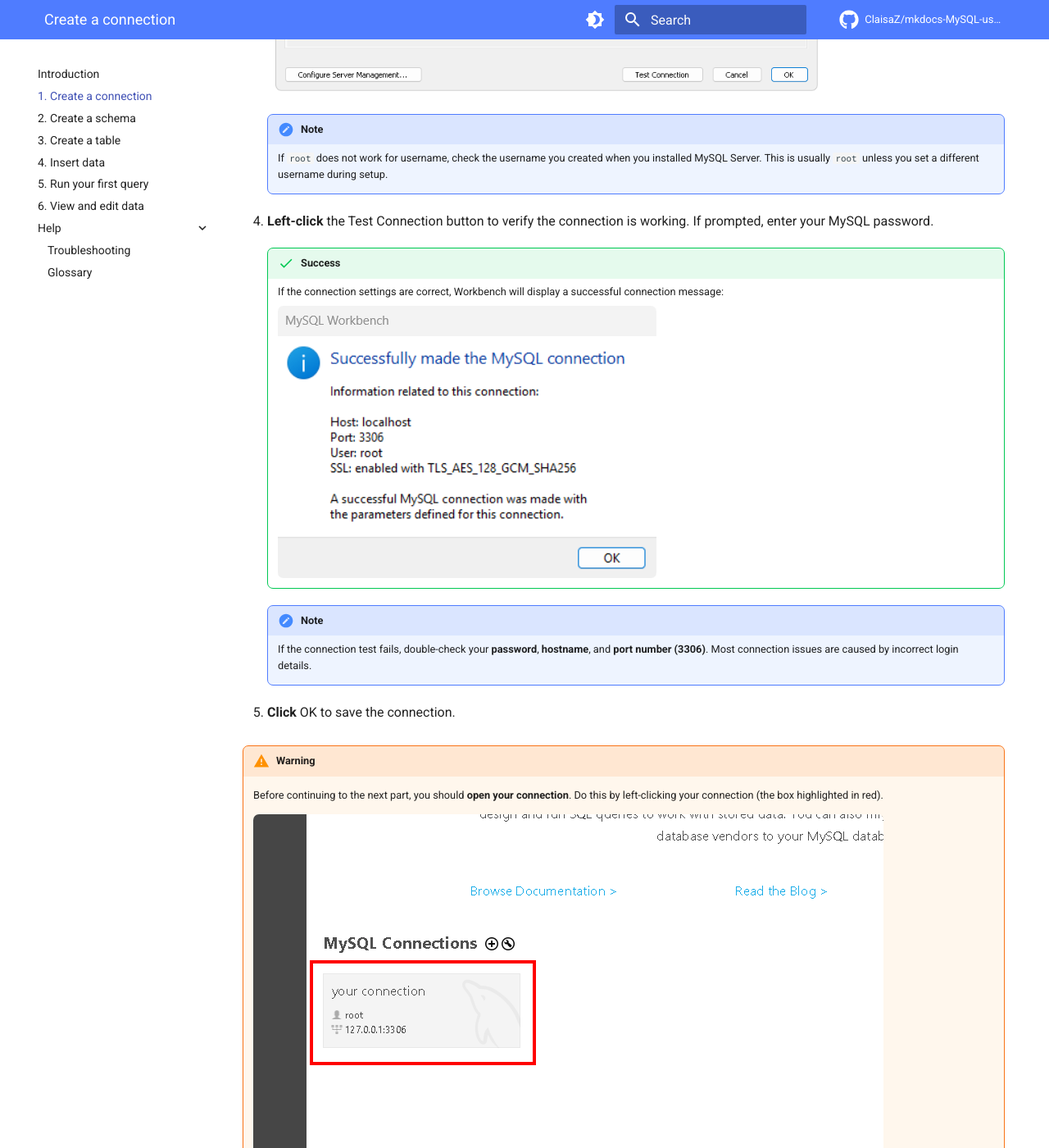
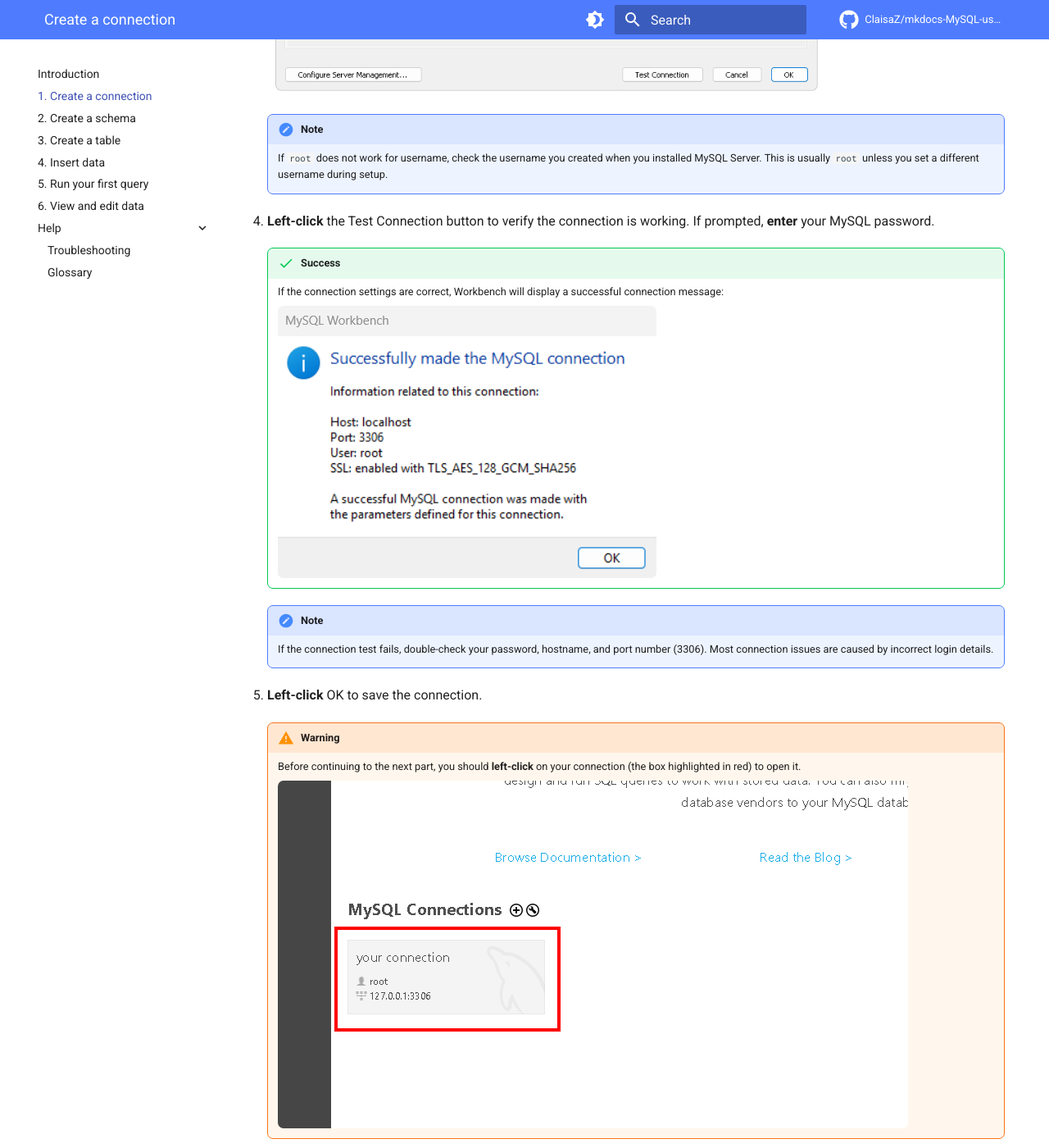
Before and after one commit to ClaisaZ/mkdocs-MySQL-user-guide, an MkDocs documentation site: the page built from docs/2-create-conn.md, in a window 1280 px wide and 1400 px high, scrolled down 1228 px. Shown: the whole window at 82% size. Built offline with MkDocs 1.6.1 and Material for MkDocs 9.7.7, drawn with Linux system fonts in a browser that asks for light colours; comment, search, counter and statistics services are not loaded.

```diff
--- a/docs/2-create-conn.md
+++ b/docs/2-create-conn.md
@@ -27,7 +27,7 @@
     !!! note "Note"
         If `root` does not work for username, check the username you created when you installed MySQL Server. This is usually `root` unless you set a different username during setup.
 
-4. **Left-click** the Test Connection button to verify the connection is working. If prompted, enter your MySQL password.
+4. **Left-click** the Test Connection button to verify the connection is working. If prompted, **enter** your MySQL password.
 
     !!! success "Success"
         If the connection settings are correct, Workbench will display a successful connection message:
@@ -35,14 +35,15 @@
         ![Successful Test Connection message in MySQL Workbench](https://cdn.jsdelivr.net/gh/ClaisaZ/mkdocs-MySQL-user-guide@main/docs/assets/images/Creating_Connection_7.png){ .img-medium .center-it title="Successful Test Connection message in MySQL Workbench" }
 
     !!! note "Note"
-        If the connection test fails, double-check your **password**, **hostname**, and **port number (3306)**. Most connection issues are caused by incorrect login details.
+        If the connection test fails, double-check your password, hostname, and port number (3306). Most connection issues are caused by incorrect login details.
 
-5. **Click** OK to save the connection.
+5. **Left-click** OK to save the connection.
 
-!!! warning "Warning"
-    Before continuing to the next part, you should **open your connection**. Do this by left-clicking your connection (the box highlighted in red).
 
-    ![Connection on homescreen](https://cdn.jsdelivr.net/gh/ClaisaZ/mkdocs-MySQL-user-guide@main/docs/assets/images/open-connection.png)
+    !!! warning "Warning"
+        Before continuing to the next part, you should **left-click** on your connection (the box highlighted in red) to open it.
+
+        ![Connection on homescreen](https://cdn.jsdelivr.net/gh/ClaisaZ/mkdocs-MySQL-user-guide@main/docs/assets/images/open-connection.png)
 
 ## Conclusion
 
```
Also changed, not shown: docs/3-createschema.md (+4 -6 lines), docs/4-createtable.md (+1 -1 lines), docs/assets/images/Creating_Schema_part_1_2.png (added).
